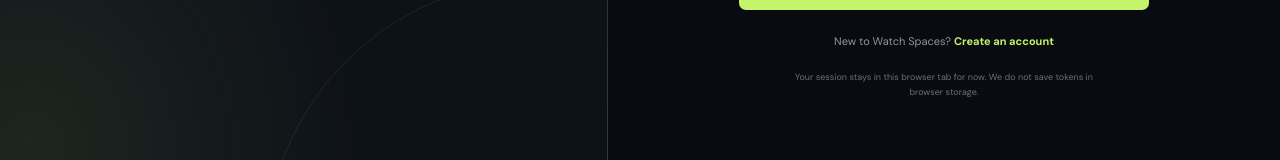
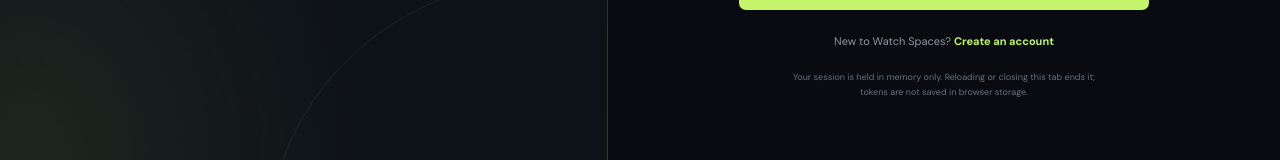
Before and after one commit to Manohar2026/ai-watch-spaces, a React (Vite) app in the folder frontend/: page / in a window 1280 px wide. Both pictures are taken after a click on the button "Sign in". Shown: the part 528-688 px from the top of the page. Built offline with nearby package versions, Linux system fonts and the light colour scheme; no server answers.

Commit message:
docs(auth): clarify in-memory session lifetime

```diff
--- a/frontend/src/features/auth/AuthScreen.tsx
+++ b/frontend/src/features/auth/AuthScreen.tsx
@@ -170,7 +170,7 @@ export function AuthScreen({ mode, notice, onModeChange, onBack }: AuthScreenPro
             </button>
           </p>
           <p className="auth-security-note">
-            Your session stays in this browser tab for now. We do not save tokens in browser storage.
+            Your session is held in memory only. Reloading or closing this tab ends it; tokens are not saved in browser storage.
           </p>
         </div>
       </section>
```
